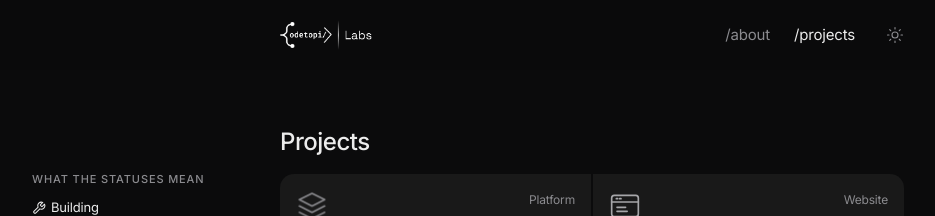
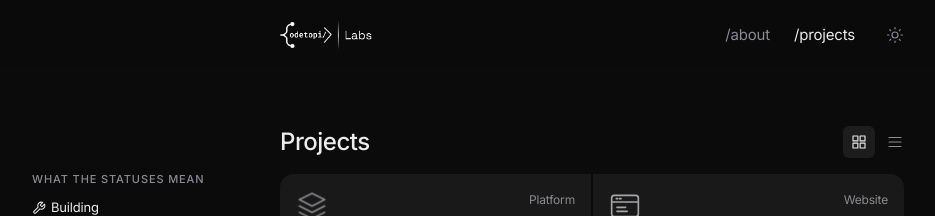
Before and after one commit to codetopialabs/labs, a React (Vite) app: page /projects in a window 1280 px wide. Shown: the top 216 px of the page, without its empty margins (48-983 px from the left). Built offline with nearby package versions, Linux system fonts and the light colour scheme.

Commit message:
feat(projects): switch between grid and list, remembered per visitor

```diff
--- a/src/App.css
+++ b/src/App.css
@@ -80,6 +80,52 @@
 .nav-links a:hover,
 .nav-links a.active {
   color: var(--text);
+}
+
+/* Title with a control on its right, like the projects view switch. */
+.page-head {
+  display: flex;
+  justify-content: space-between;
+  align-items: center;
+  gap: 1rem;
+}
+
+.view-toggle {
+  display: flex;
+  gap: 0.25rem;
+  margin-right: -0.4375rem;
+}
+
+.view-toggle button {
+  display: grid;
+  place-items: center;
+  width: 2rem;
+  height: 2rem;
+  border: 0;
+  border-radius: 6px;
+  background: none;
+  color: var(--text-muted);
+  cursor: pointer;
+  transition: color 0.2s var(--ease), background-color 0.2s var(--ease);
+}
+
+.view-toggle button:hover,
+.view-toggle button[aria-pressed='true'] {
+  color: var(--text);
+}
+
+.view-toggle button[aria-pressed='true'] {
+  background: color-mix(in srgb, var(--text) 8%, transparent);
+}
+
+.view-toggle button:focus-visible {
+  outline: 2px solid var(--text);
+  outline-offset: 0;
+}
+
+.view-toggle svg {
+  width: 1.125rem;
+  height: 1.125rem;
 }
 
 /* ─── Page ────────────────────────────────────────────────────────────────── */
@@ -590,6 +636,61 @@
   padding-top: 1rem;
   font-size: 0.75rem;
   color: var(--text-muted);
+}
+
+/* List view on the projects page: one row per project. Icon on the left;
+   name, description and stack in the middle; kind and status on the right. */
+.cards.work.is-list {
+  --cols: 1;
+}
+
+.is-list .card {
+  display: grid;
+  grid-template-columns: 2rem 1fr auto;
+  column-gap: 1rem;
+  align-items: start;
+  padding: 1rem 1.25rem;
+}
+
+.is-list .card-top {
+  display: contents;
+}
+
+.is-list .project-icon {
+  grid-column: 1;
+  grid-row: 1 / span 3;
+}
+
+.is-list .card-name {
+  grid-column: 2;
+  grid-row: 1;
+  margin-top: 0;
+}
+
+.is-list .card-line {
+  grid-column: 2;
+  grid-row: 2;
+  text-wrap: pretty;
+}
+
+.is-list .tags {
+  grid-column: 2;
+  grid-row: 3;
+  margin-top: 0.625rem;
+}
+
+.is-list .card-kind {
+  grid-column: 3;
+  grid-row: 1;
+  justify-self: end;
+}
+
+.is-list .card-status {
+  grid-column: 3;
+  grid-row: 2;
+  justify-self: end;
+  margin-top: 0;
+  padding-top: 0.125rem;
 }
 
 @media (max-width: 640px) {
--- /dev/null
+++ b/src/components/ViewToggle.tsx
@@ -0,0 +1,36 @@
+import type { View } from './useView'
+
+// The grid / list switch above the projects.
+const icons: Record<View, string> = {
+  grid: 'M4 4h6.5v6.5H4zM13.5 4H20v6.5h-6.5zM4 13.5h6.5V20H4zM13.5 13.5H20V20h-6.5z',
+  list: 'M4 6h16M4 12h16M4 18h16',
+}
+
+export function ViewToggle({ view, onChange }: { view: View; onChange: (view: View) => void }) {
+  return (
+    <div className="view-toggle" role="group" aria-label="Show projects as">
+      {(['grid', 'list'] as const).map((option) => (
+        <button
+          key={option}
+          type="button"
+          aria-pressed={view === option}
+          aria-label={option === 'grid' ? 'Grid' : 'List'}
+          title={option === 'grid' ? 'Grid' : 'List'}
+          onClick={() => onChange(option)}
+        >
+          <svg
+            viewBox="0 0 24 24"
+            fill="none"
+            stroke="currentColor"
+            strokeWidth="1.5"
+            strokeLinecap="round"
+            strokeLinejoin="round"
+            aria-hidden="true"
+          >
+            <path d={icons[option]} />
+          </svg>
+        </button>
+      ))}
+    </div>
+  )
+}
--- a/src/components/WorkCards.tsx
+++ b/src/components/WorkCards.tsx
@@ -14,6 +14,7 @@ export function WorkCards({
   detailed = false,
   headingLevel = 3,
   withKey = false,
+  list = false,
 }: {
   items: Project[]
   detailed?: boolean
@@ -22,12 +23,16 @@ export function WorkCards({
   // Card names are h3 under a section heading, h2 when the cards sit
   // directly under the page title.
   headingLevel?: 2 | 3
+  // One row per project instead of tiles.
+  list?: boolean
 }) {
   const Heading = headingLevel === 2 ? 'h2' : 'h3'
   // Three across, or two when that fills every row (4 cards as 2 by 2
   // instead of 3 and a lone one).
-  const twoUp = items.length % 3 !== 0 && items.length % 2 === 0
-  const className = ['cards work', twoUp && 'two-up', withKey && 'with-key'].filter(Boolean).join(' ')
+  const twoUp = !list && items.length % 3 !== 0 && items.length % 2 === 0
+  const className = ['cards work', twoUp && 'two-up', list && 'is-list', withKey && 'with-key']
+    .filter(Boolean)
+    .join(' ')
   return (
     <ul className={className}>
       {items.map((project, i) => (
--- /dev/null
+++ b/src/components/useView.ts
@@ -0,0 +1,28 @@
+import { useState } from 'react'
+
+// Grid or list for the projects page. A visitor's choice is saved in their
+// browser so it holds on the next visit.
+export type View = 'grid' | 'list'
+
+const KEY = 'projects-view'
+
+function savedView(): View {
+  try {
+    return localStorage.getItem(KEY) === 'list' ? 'list' : 'grid'
+  } catch {
+    return 'grid'
+  }
+}
+
+export function useView() {
+  const [view, setView] = useState<View>(savedView)
+  function choose(next: View) {
+    try {
+      localStorage.setItem(KEY, next)
+    } catch {
+      // Storage can be blocked; the choice still works for this visit.
+    }
+    setView(next)
+  }
+  return [view, choose] as const
+}
--- a/src/pages/Projects.tsx
+++ b/src/pages/Projects.tsx
@@ -1,4 +1,6 @@
 import { StatusKey, WorkCards } from '../components/WorkCards'
+import { ViewToggle } from '../components/ViewToggle'
+import { useView } from '../components/useView'
 import { WorkWithUs } from '../components/WorkWithUs'
 import { projects } from '../data/projects'
 
@@ -6,12 +8,22 @@ export function Projects() {
   // The key only earns its space when projects are at different stages.
   const statuses = new Set(projects.map((p) => p.status))
   const withKey = statuses.size > 1
+  const [view, setView] = useView()
   return (
     <>
       <title>Projects | Codetopia Labs</title>
-      <h1>Projects</h1>
+      <div className="page-head">
+        <h1>Projects</h1>
+        <ViewToggle view={view} onChange={setView} />
+      </div>
       <div className="work-with-key">
-        <WorkCards items={projects} detailed headingLevel={2} withKey={withKey} />
+        <WorkCards
+          items={projects}
+          detailed
+          headingLevel={2}
+          withKey={withKey}
+          list={view === 'list'}
+        />
         {withKey && <StatusKey statuses={statuses} />}
       </div>
       <WorkWithUs />
```
